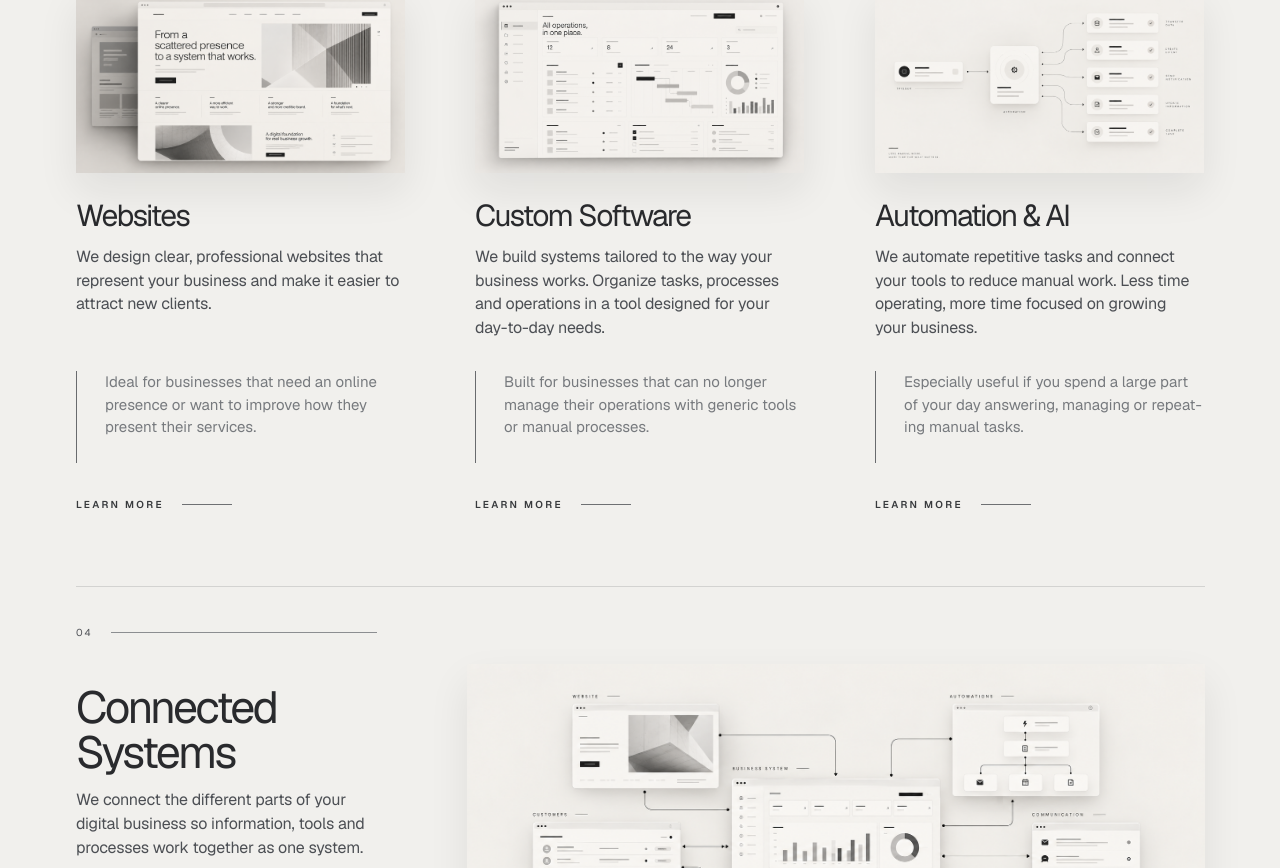
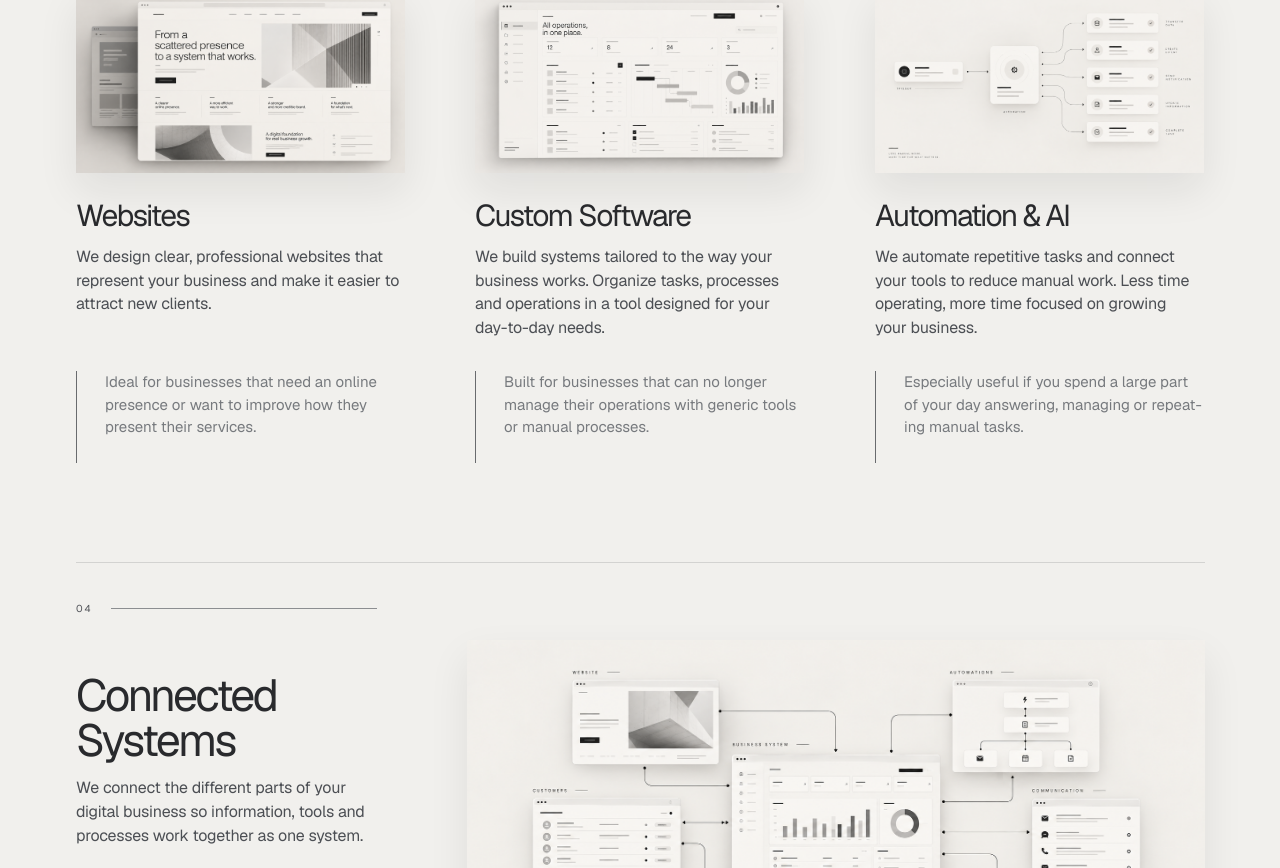
Before and after one commit to NicolasLlanos8799/weareleba, a Next.js app: page / in a window 1280 px wide. Shown: the part 1372-2240 px from the top of the page. Built offline with nearby package versions, Linux system fonts and the light colour scheme.

Commit message:
Remove Learn More links from service cards

```diff
--- a/components/sections/WhatWeDo.tsx
+++ b/components/sections/WhatWeDo.tsx
@@ -46,5 +46,5 @@ function ServiceVisual({ type }: { type: Service["visual"] }) {
 export function WhatWeDo() {
   const { language } = useLanguage();
   const copy = content[language] || content.en;
-  return <section className={`what-we-do language-${language}`} id="what-we-do"><div className="what-we-do-inner"><div className="what-we-do-intro"><div className="section-kicker" data-reveal="left"><span /> {copy.sectionLabel}</div><h2 data-reveal>{copy.heading}</h2><p className="motion-stagger-1" data-reveal="right">{copy.intro}</p></div><div className="service-grid">{copy.services.map((service, index) => <article className={`service-card ${service.visual === "systems" ? "service-card-systems" : ""} motion-stagger-${index + 1}`} data-reveal="scale" key={service.number}><div className="service-topline"><span>{service.number}</span><i /></div><ServiceVisual type={service.visual} /><div className={service.visual === "systems" ? "service-card-systems-copy" : ""}><h3>{service.title}</h3><p className="service-description">{service.description}</p><p className="service-note">{service.note}</p><a className="service-link focusable" href="#contact">{copy.learnMore} <span /></a></div></article>)}</div><div className="what-we-do-footer" data-reveal><div><span><i /> {copy.footer}</span><p className="what-we-do-portfolio-prompt">{copy.portfolioPrompt}</p></div><Link className="what-we-do-work-link focusable" href="/work">{copy.exploreWork} <b>⟶</b></Link></div></div></section>;
+  return <section className={`what-we-do language-${language}`} id="what-we-do"><div className="what-we-do-inner"><div className="what-we-do-intro"><div className="section-kicker" data-reveal="left"><span /> {copy.sectionLabel}</div><h2 data-reveal>{copy.heading}</h2><p className="motion-stagger-1" data-reveal="right">{copy.intro}</p></div><div className="service-grid">{copy.services.map((service, index) => <article className={`service-card ${service.visual === "systems" ? "service-card-systems" : ""} motion-stagger-${index + 1}`} data-reveal="scale" key={service.number}><div className="service-topline"><span>{service.number}</span><i /></div><ServiceVisual type={service.visual} /><div className={service.visual === "systems" ? "service-card-systems-copy" : ""}><h3>{service.title}</h3><p className="service-description">{service.description}</p><p className="service-note">{service.note}</p></div></article>)}</div><div className="what-we-do-footer" data-reveal><div><span><i /> {copy.footer}</span><p className="what-we-do-portfolio-prompt">{copy.portfolioPrompt}</p></div><Link className="what-we-do-work-link focusable" href="/work">{copy.exploreWork} <b>⟶</b></Link></div></div></section>;
 }
```
